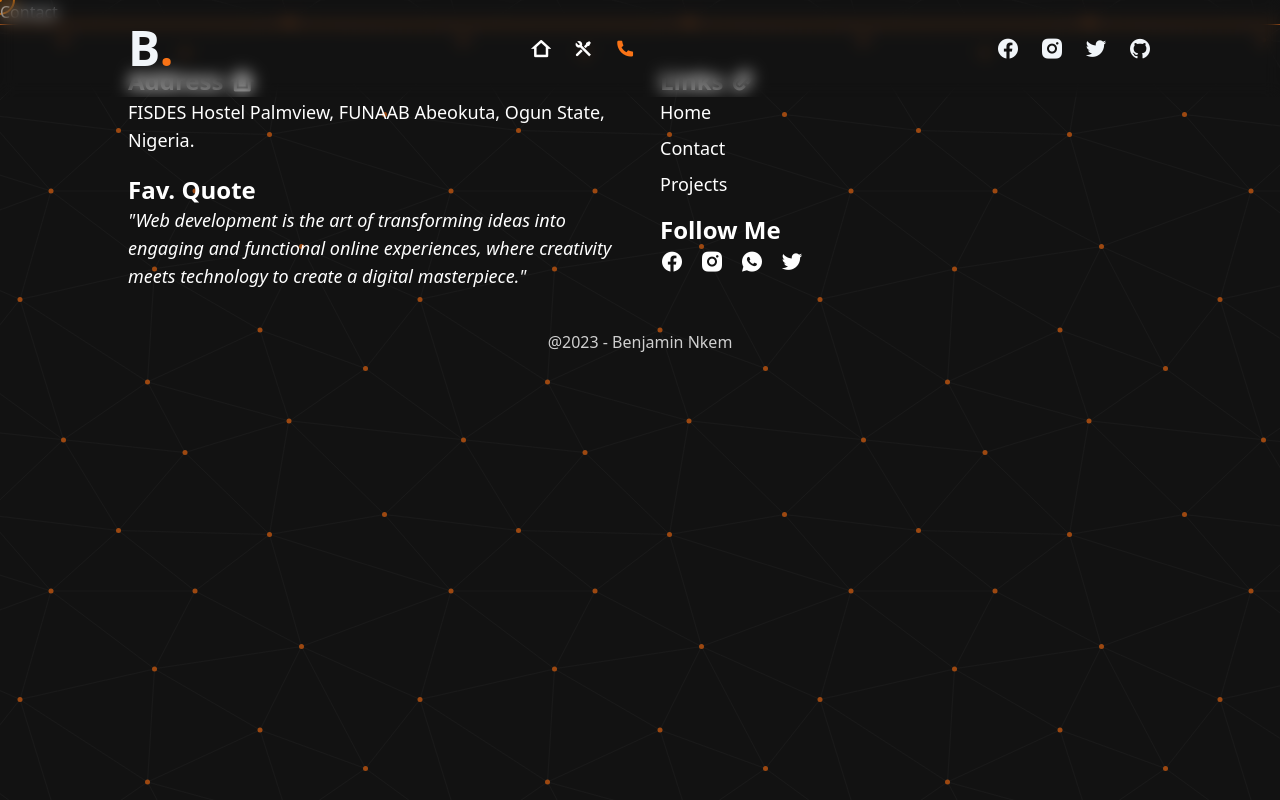
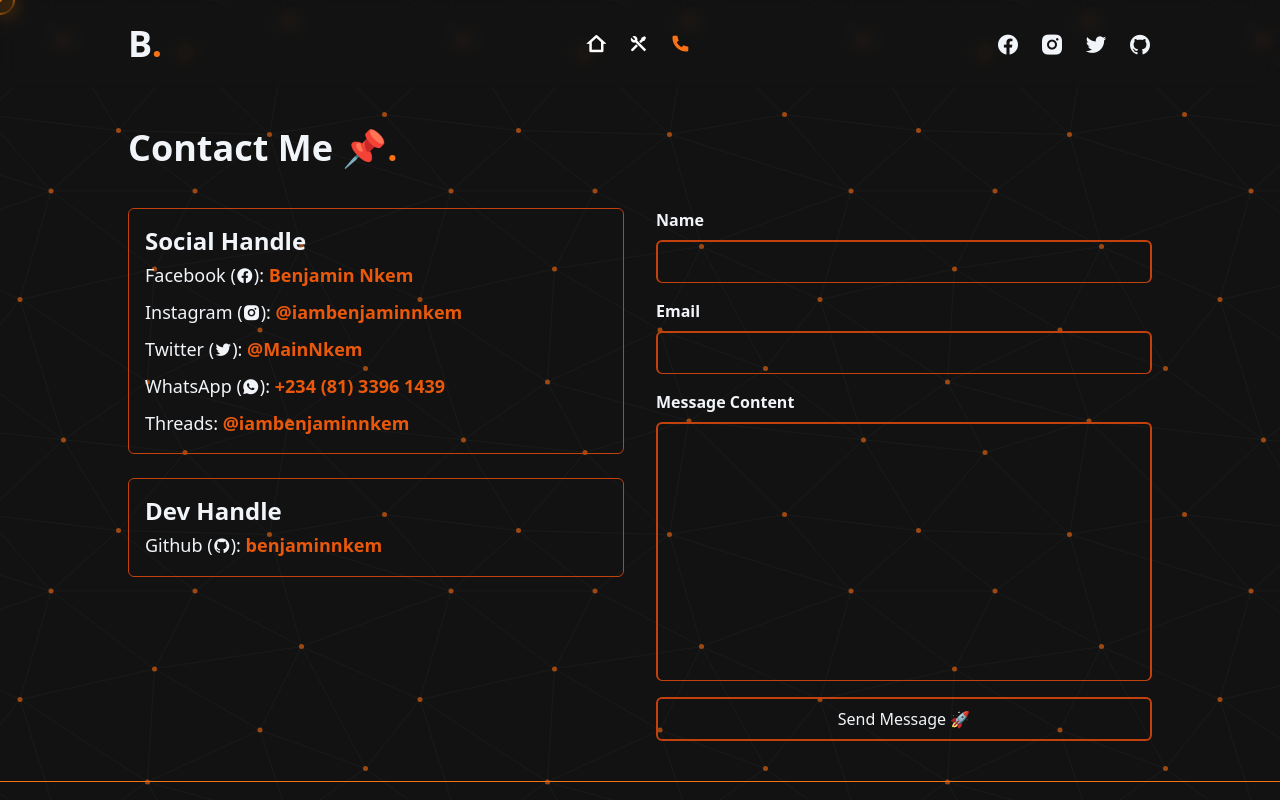
Before and after one commit to benjaminnkem/portfolio, a Next.js app: page /contact in a window 1280 px wide. Shown: the top 800 px of the page. Built offline with nearby package versions, Linux system fonts and the light colour scheme.

Commit message:
Finished contact for UI

```diff
--- a/app/components/HomeContent.js
+++ b/app/components/HomeContent.js
@@ -332,9 +332,11 @@ const HomeContent = () => {
                   decimal values...
                 </p>
 
+                <Link href={"/projects"}>
                   <button className="w-full py-2 mt-2 text-gray-900 duration-200 bg-orange-500 hover:bg-orange-600 hover:rounded-md">
                     View
                   </button>
+                </Link>
               </div>
             </div>
             <div className="z-10 border border-orange-500 rounded-md overflow-hidden self-start">
@@ -366,9 +368,11 @@ const HomeContent = () => {
                   words...
                 </p>
 
+                <Link href={"/projects"}>
                   <button className="w-full py-2 mt-2 text-gray-900 duration-200 bg-orange-500 hover:bg-orange-600 hover:rounded-md">
                     View
                   </button>
+                </Link>
               </div>
             </div>
             <div className="z-10 border border-orange-500 rounded-md overflow-hidden self-start">
@@ -399,9 +403,11 @@ const HomeContent = () => {
                   pets...
                 </p>
 
+                <Link href={"/projects"}>
                   <button className="w-full py-2 mt-2 text-gray-900 duration-200 bg-orange-500 hover:bg-orange-600 hover:rounded-md">
                     View
                   </button>
+                </Link>
               </div>
             </div>
           </motion.div>
--- a/app/components/Navbar.js
+++ b/app/components/Navbar.js
@@ -37,13 +37,13 @@ const Navbar = () => {
     <>
       <nav className="fixed top-0 left-0 z-20 w-full mx-auto text-lg font-bold navbarBlur">
         <div className="md:max-w-[1024px] w-11/12 md:py-6 py-4 mx-auto">
-          <ul className="flex items-center justify-between">
+          <ul className="grid grid-cols-3 items-center">
             <li>
-              <Link href={"/"} className="text-4xl font-bold md:text-5xl">
+              <Link href={"/"} className="text-3xl font-bold md:text-4xl">
                 B<span className="text-orange-500">.</span>{" "}
               </Link>
             </li>
-            <li className="hidden md:block">
+            <li className="hidden md:block mx-auto">
               <div className="flex items-center space-x-4">
                 <div className="group">
                   <Link href={"/"}>
@@ -96,7 +96,7 @@ const Navbar = () => {
               </div>
             </li>
 
-            <li className="flex space-x-5 text-2xl font-light">
+            <li className="flex space-x-5 text-2xl font-light ml-auto">
               <Link
                 href={"https://web.facebook.com/etzbenjamin.nkem"}
                 target="_blank"
@@ -127,7 +127,7 @@ const Navbar = () => {
               </Link>
             </li>
 
-            <li className="relative z-40 block w-10 md:hidden">
+            <li className="relative z-40 block w-10 md:hidden ml-auto">
               <svg
                 xmlns="http://www.w3.org/2000/svg"
                 width="60"
--- a/app/contact/page.js
+++ b/app/contact/page.js
@@ -1,3 +1,4 @@
+import Link from "next/link";
 import PageContainer from "../page-container";
 import "./contact.css";
 
@@ -6,7 +7,115 @@ const ContactPage = () => {
     <>
       <main>
         <PageContainer>
-          <h1>Contact</h1>
+          <div className="md:max-w-[1024px] w-11/12 mx-auto my-10 section mt-28 md:mt-32">
+            <h1 className="mb-8 text-4xl font-bold text-center md:text-start">
+              Contact Me 📌<span className="text-orange-500">.</span>
+            </h1>
+
+            <div className="grid grid-cols-1 sm:grid-cols-2 gap-4 sm:gap-6 md:gap-8 mt-10">
+              <div className="space-y-6">
+                <div className="border rounded-md p-4 border-orange-700">
+                  <h2 className="font-semibold text-2xl">Social Handle</h2>
+                  <ul className="mt-1 space-y-2">
+                    <li className="text-lg font-light">
+                      <span>Facebook</span> (<i className="ri-facebook-circle-fill"></i>):{" "}
+                      <Link target="_blank" href={"https://web.facebook.com/etzbenjamin.nkem"}>
+                        <span className="font-bold text-orange-600">Benjamin Nkem</span>
+                      </Link>
+                    </li>
+                    <li className="text-lg font-light">
+                      <span>Instagram</span> (<i className="ri-instagram-fill"></i>):{" "}
+                      <Link target="_blank" href={"https://www.instagram.com/iambenjaminnkem/"}>
+                        <span className="font-bold text-orange-600">@iambenjaminnkem</span>
+                      </Link>
+                    </li>
+                    <li className="text-lg font-light">
+                      <span>Twitter</span> (<i className="ri-twitter-fill"></i>):{" "}
+                      <Link target="_blank" href={"https://twitter.com/MainNkem"}>
+                        <span className="font-bold text-orange-600">@MainNkem</span>
+                      </Link>
+                    </li>
+                    <li className="text-lg font-light">
+                      <span>WhatsApp</span> (<i className="ri-whatsapp-fill"></i>):{" "}
+                      <Link target="_blank" href={"https://wa.me/+2348133961439"}>
+                        <span className="font-bold text-orange-600">+234 (81) 3396 1439</span>
+                      </Link>
+                    </li>
+                    <li className="text-lg font-light">
+                      <span>Threads</span>:{" "}
+                      <Link target="_blank" href={"https://threads.net/@iambenjaminnkem"}>
+                        <span className="font-bold text-orange-600">@iambenjaminnkem</span>
+                      </Link>
+                    </li>
+                  </ul>
+                </div>
+
+                <div className="border rounded-md p-4 border-orange-700">
+                  <h2 className="font-semibold text-2xl">Dev Handle</h2>
+                  <ul className="mt-1 space-y-2">
+                    <li className="text-lg font-light">
+                      <span>Github</span> (<i className="ri-github-fill"></i>):{" "}
+                      <Link target="_blank" href={"https://github.com/benjaminnkem"}>
+                        <span className="font-bold text-orange-600">benjaminnkem</span>
+                      </Link>
+                    </li>
+                  </ul>
+                </div>
+              </div>
+
+              <div>
+                <h3 className="py-3 sm:hidden block font-semibold text-xl">Send Me A Message</h3>
+                <form>
+                  <div className="space-y-4">
+                    <div className="space-y-2">
+                      <label htmlFor="name" className="font-semibold">
+                        Name
+                      </label>
+                      <input
+                        type="text"
+                        id="name"
+                        className="block w-full bg-transparent focus:outline-none border-2 border-orange-700 focus:border-purple-700 active:border-purple-700 duration-200 rounded-md p-2 border-b"
+                        autoComplete="off"
+                        required
+                      />
+                    </div>
+                    <div className="space-y-2">
+                      <label htmlFor="email" className="font-semibold">
+                        Email
+                      </label>
+                      <input
+                        type="email"
+                        id="email"
+                        className="block w-full bg-transparent focus:outline-none border-2 border-orange-700 focus:border-purple-700 active:border-purple-700 duration-200 rounded-md p-2 border-b"
+                        autoComplete="off"
+                        required
+                      />
+                    </div>
+                    <div className="space-y-2">
+                      <label htmlFor="content" className="font-semibold">
+                        Message Content
+                      </label>
+                      <textarea
+                        name="content"
+                        id="content"
+                        cols="30"
+                        rows="10"
+                        className="block w-full bg-transparent focus:outline-none border-2 border-orange-700 focus:border-purple-700 active:border-purple-700 duration-200 rounded-md p-2 border-b resize-none"
+                        required
+                      ></textarea>
+                    </div>
+                    <div>
+                      <input
+                        type="submit"
+                        value={"Send Message 🚀"}
+                        className="w-full py-2 border-2 border-orange-700 rounded-md duration-200 hover:bg-orange-700 focus:outline-none focus:border-purple-700 focus:hover:bg-purple-700"
+                      />
+                    </div>
+                  </div>
+                </form>
+              </div>
+            </div>
+          </div>
         </PageContainer>
       </main>
     </>
```
Lines whose indentation alone changed are shown as unchanged.
